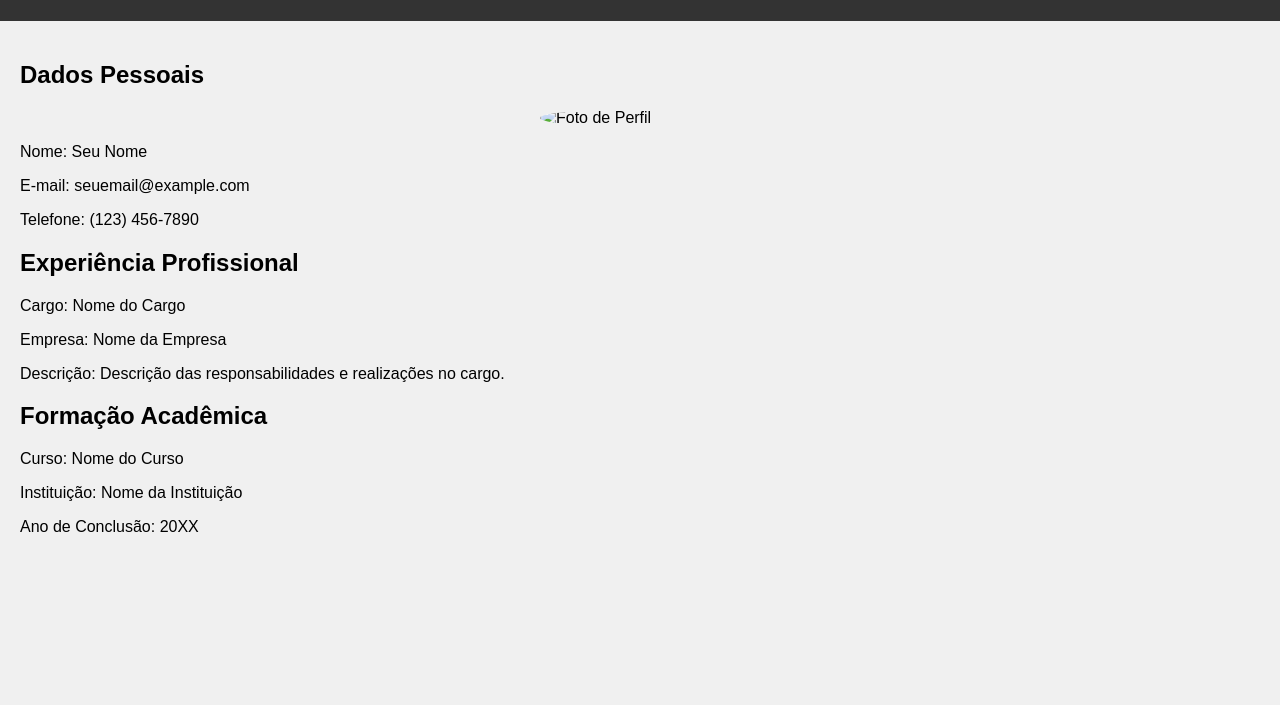
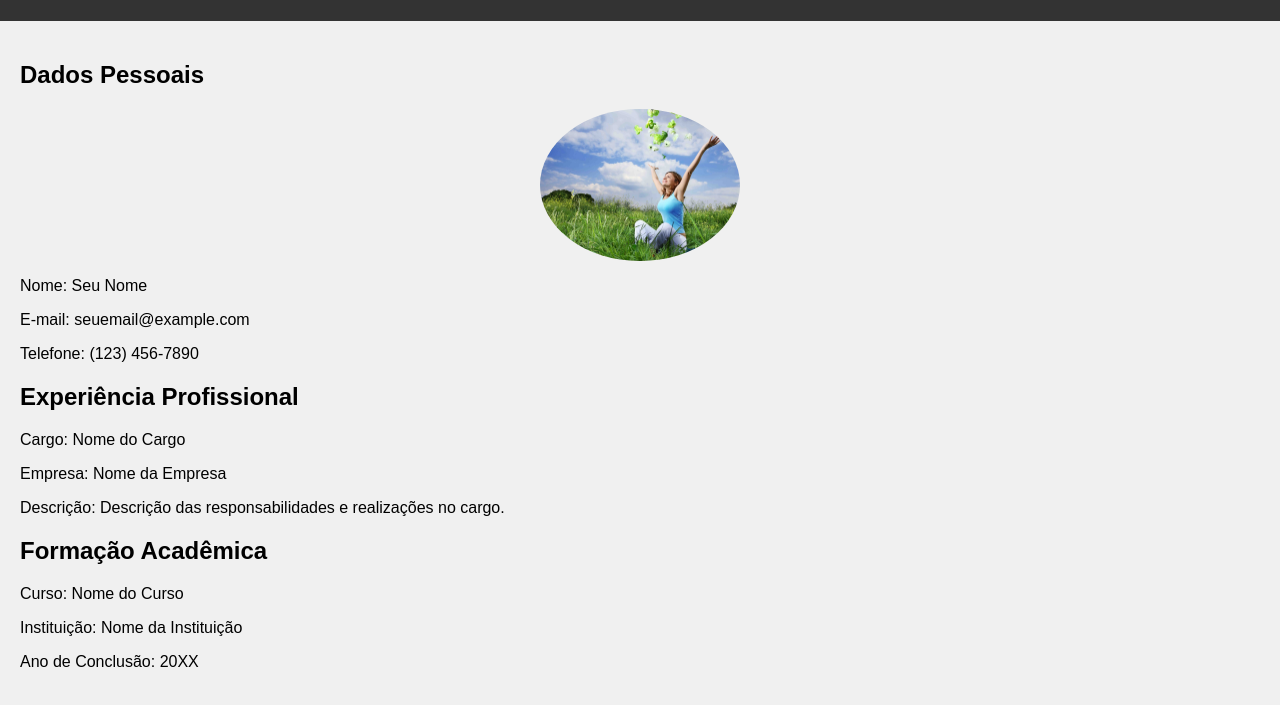
Before and after one commit to LidiceBrida/curriculum1, a plain HTML site: page index.html in a window 1280 px wide. Shown: the part 99-804 px from the top of the page. Drawn offline with Linux system fonts and the light colour scheme.

Commit message:
Update index.html

```diff
--- a/index.html
+++ b/index.html
@@ -32,7 +32,7 @@
  </div>
  <div id="main-content">
  <h2>Dados Pessoais</h2>
- <img id="profile-image" src="figura2" alt="Foto de Perfil"> <p>Nome: Seu Nome</p>
+ <img id="profile-image" src="figura2.jpg" alt="Foto de Perfil"> <p>Nome: Seu Nome</p>
  <p>E-mail: seuemail@example.com</p>
  <p>Telefone: (123) 456-7890</p>
  <h2>Experiência Profissional</h2>
```
